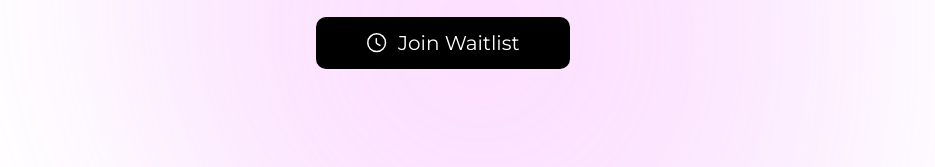
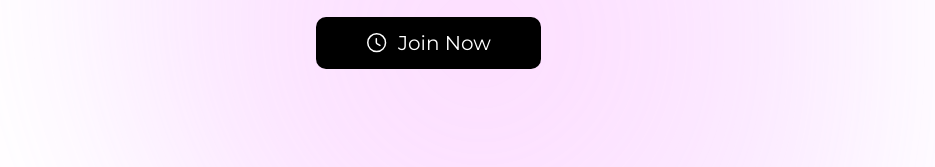
Before and after one commit to mrrobot-code/GainsOnly, a plain HTML site: page index.html in a window 1280 px wide. Shown: the part 361-528 px from the top of the page, without its empty margins (160-1095 px from the left). Drawn offline with Linux system fonts and the light colour scheme.

Commit message:
Updated call to action button

```diff
--- a/index.html
+++ b/index.html
@@ -64,7 +64,7 @@
                                 <path d="M19.5298 11.6316C19.5298 16.5318 15.5529 20.5088 10.6526 20.5088C5.75243 20.5088 1.77545 16.5318 1.77545 11.6316C1.77545 6.73136 5.75243 2.75438 10.6526 2.75438C15.5529 2.75438 19.5298 6.73136 19.5298 11.6316Z" stroke-width="1.5" stroke-linecap="round" stroke-linejoin="round"/>
                                 <path d="M13.9461 14.4545L11.1942 12.8122C10.7148 12.5282 10.3242 11.8446 10.3242 11.2854V7.64571" stroke-width="1.5" stroke-linecap="round" stroke-linejoin="round"/>
                             </svg>
-                            Join Waitlist
+                            Join Now
                         </button>
                     </a>
                     <p></p>
```
